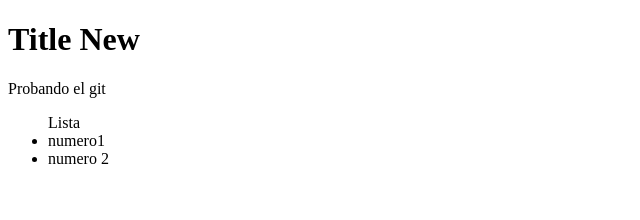
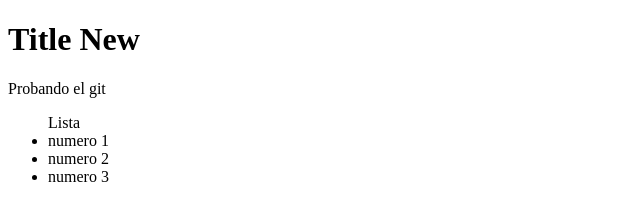
Before and after one commit to BlackMetalzCode/HelloGit, a plain HTML site: page index.html in a window 1280 px wide. Shown: the full height of the page, 0-640 px from the left. Drawn offline with Linux system fonts and the light colour scheme.

Commit message:
Agregando otro elemento a la lista

```diff
--- a/index.html
+++ b/index.html
@@ -9,8 +9,9 @@
   <h1 class="title">Title New</h1>
   <p>Probando el git</p>
   <ul>Lista
-    <li>numero1</li>
+    <li>numero 1</li>
     <li>numero 2</li>
+    <li>numero 3</li>
   </ul>
 </body>
 </html>
```
